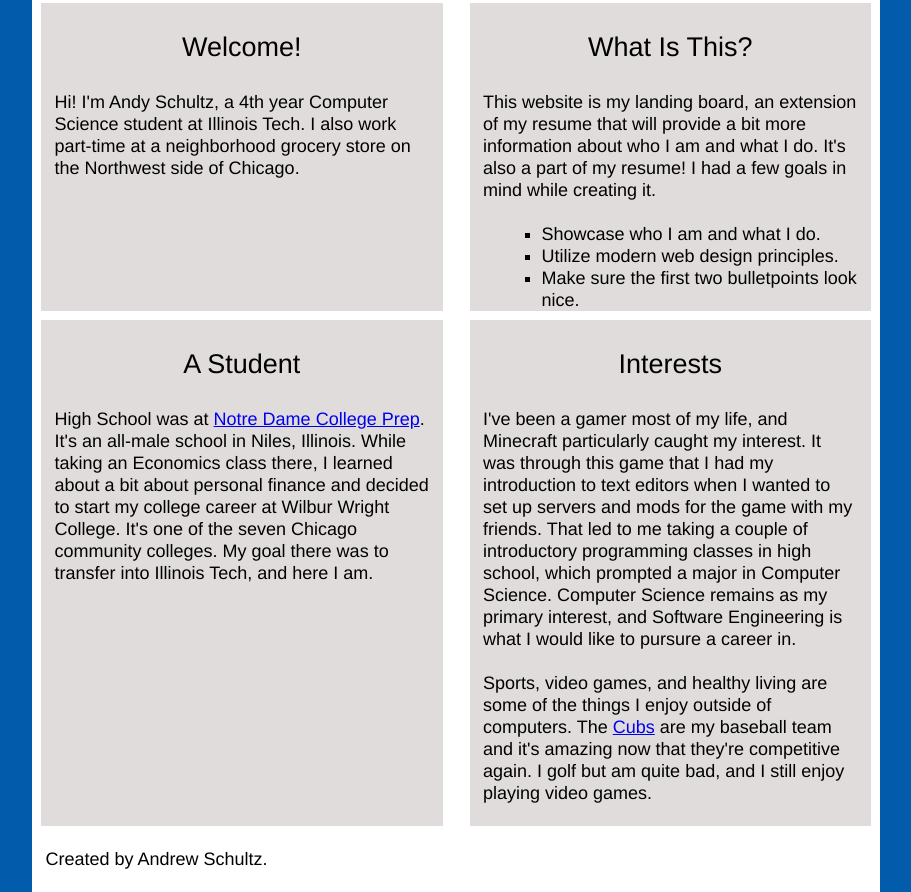
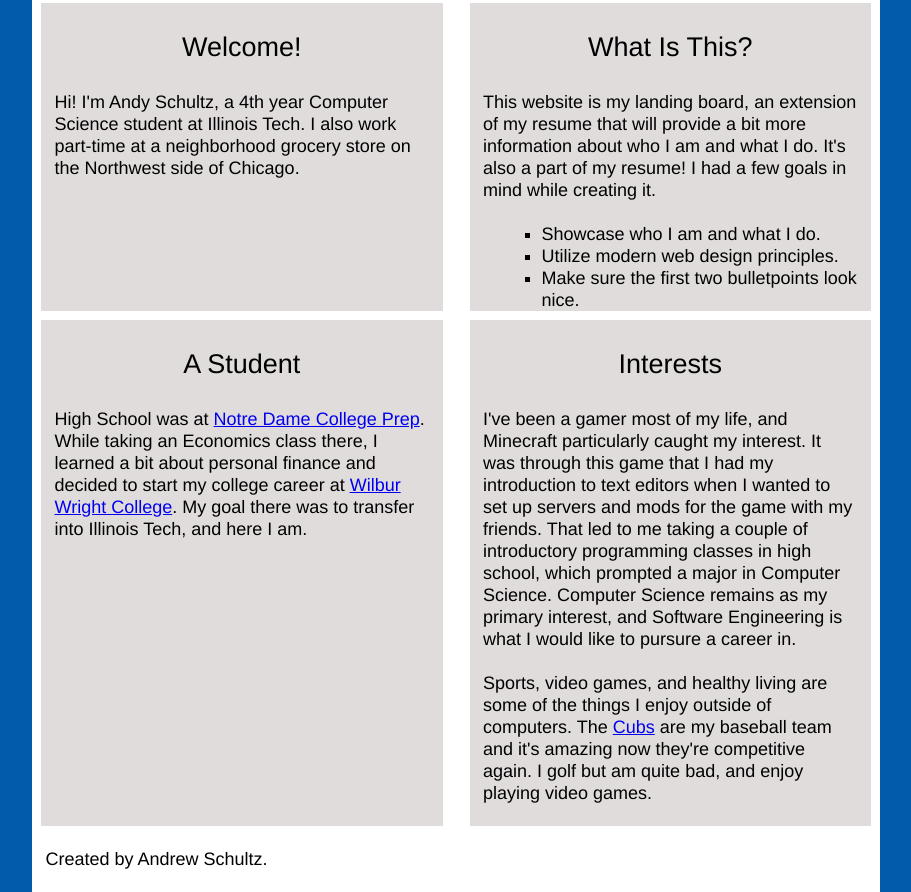
Before and after one commit to aschultz98/com330_project3, a plain HTML site: page index.html in a window 1280 px wide. Shown: the part 627-1519 px from the top of the page, without its empty margins (184-1095 px from the left). Drawn offline with Linux system fonts and the light colour scheme.

Commit message:
Reword some things, fix link and paragraph spacing

```diff
--- a/index.html
+++ b/index.html
@@ -48,11 +48,13 @@
     <section id="student">
       <h2>A Student</h2>
       <p>
-        High School was at <a href="https://www.nddons.org/s/1034/16/start.aspx">Notre Dame College Prep</a>.  It's an all-male school in
-        Niles, Illinois.  While taking an Economics class there, I learned about
-         a bit about personal finance and decided to start my college career at
-        Wilbur Wright College.  It's one of the seven Chicago community colleges.
-        My goal there was to transfer into Illinois Tech, and here I am.
+        High School was at
+        <a href="https://www.nddons.org/s/1034/16/start.aspx">
+        Notre Dame College Prep</a>. While taking an Economics class there, I
+        learned a bit about personal finance and decided to start my college career at
+        <a href="http://www.ccc.edu/colleges/wright/Pages/default.aspx">
+        Wilbur Wright College</a>.  My goal there was to transfer into Illinois
+        Tech, and here I am.
       </p>
     </section>
 
@@ -69,9 +71,9 @@
       </p>
       <p>
         Sports, video games, and healthy living are some of the things I enjoy
-        outside of computers.  The <a href="https://www.mlb.com/cubs">Cubs</a> are my baseball team and it's amazing now that
-        they're competitive again.  I golf but am quite bad, and I
-        still enjoy playing video games.
+        outside of computers.  The <a href="https://www.mlb.com/cubs">Cubs</a>
+        are my baseball team and it's amazing now they're competitive again.  I
+        golf but am quite bad, and enjoy playing video games.
       </p>
     </section>
   </main>
```
Also changed, not shown: student/student.html (+10 -7 lines), media/img/cubs.jpg (added), media/img/lol.jpg (added), media/img/weights.jpg (added).
